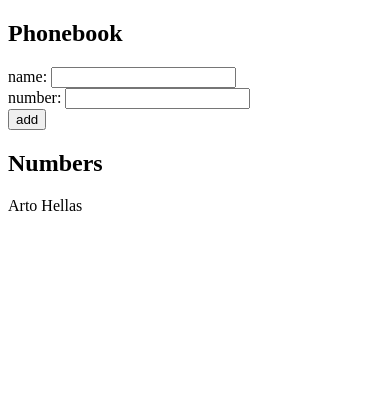
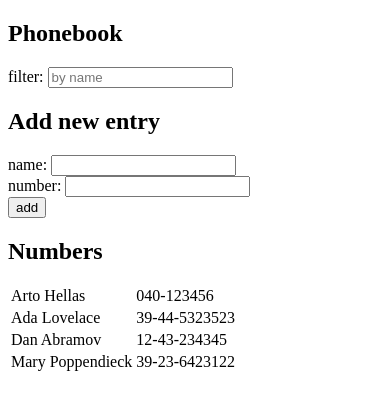
Before and after one commit to kakuni1/fullstackopen-exercises, a React (Vite) app in the folder part2/phonebook/: page / in a window 390 px wide. Shown: the top 410 px of the page. Built offline with nearby package versions, Linux system fonts and the light colour scheme.

Commit message:
phonebook 2.9

```diff
--- a/part2/phonebook/src/App.jsx
+++ b/part2/phonebook/src/App.jsx
@@ -3,8 +3,12 @@ import Persons from "./components/Persons";
 
 const App = () => {
   const [persons, setPersons] = useState([
-    { id: 1, name: "Arto Hellas", number: "111-111-1111" },
+    { name: "Arto Hellas", number: "040-123456", id: 1 },
+    { name: "Ada Lovelace", number: "39-44-5323523", id: 2 },
+    { name: "Dan Abramov", number: "12-43-234345", id: 3 },
+    { name: "Mary Poppendieck", number: "39-23-6423122", id: 4 },
   ]);
+  const [filteredPersons, setFilteredPersons] = useState(persons);
   const [newName, setNewName] = useState("");
   const [newNumber, setNewNumber] = useState("");
 
@@ -15,9 +19,9 @@ const App = () => {
 
     if (!persons.find((person) => person.name === newName)) {
       const personObject = {
-        id: persons.length + 1,
         name: newName,
         number: newNumber,
+        id: persons.length + 1,
       };
 
       setPersons(persons.concat(personObject));
@@ -38,9 +42,23 @@ const App = () => {
     setNewNumber(event.target.value);
   };
 
+  const handleFilterQuery = (event) => {
+    const matches = persons.filter((person) =>
+      person.name.toLowerCase().includes(event.target.value),
+    );
+
+    // console.log(event.target.value);
+    // console.log(matches);
+    setFilteredPersons(matches);
+  };
+
   return (
     <div>
       <h2>Phonebook</h2>
+      <div>
+        filter: <input onChange={handleFilterQuery} placeholder="by name" />
+      </div>
+      <h2>Add new entry</h2>
       <form onSubmit={addPerson}>
         <div>
           name: <input value={newName} onChange={handlePersonChange} />
@@ -53,7 +71,7 @@ const App = () => {
         </div>
       </form>
       <h2>Numbers</h2>
-      <Persons persons={persons} />
+      <Persons persons={filteredPersons} />
     </div>
   );
 };
--- a/part2/phonebook/src/components/Persons.jsx
+++ b/part2/phonebook/src/components/Persons.jsx
@@ -1,8 +1,15 @@
 const Persons = ({ persons }) => (
   <div>
-    {persons.map((person) => (
-      <p key={person.id}> {person.name} </p>
-    ))}
+    <table>
+      <tbody>
+        {persons.map((person) => (
+          <tr key={person.id}>
+            <td> {person.name} </td>
+            <td> {person.number} </td>
+          </tr>
+        ))}
+      </tbody>
+    </table>
   </div>
 );
 
```
